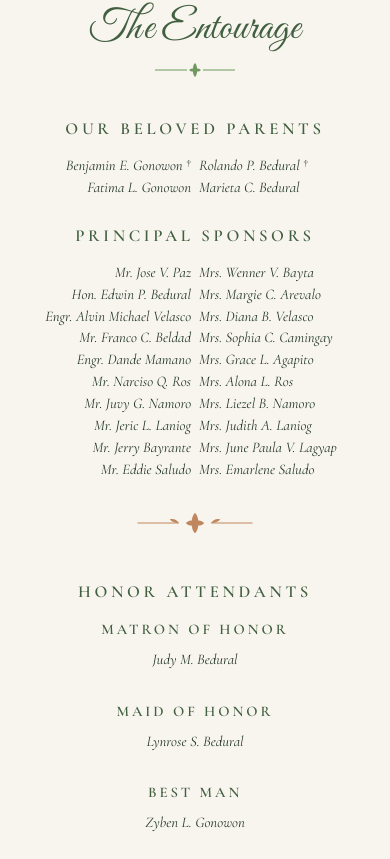
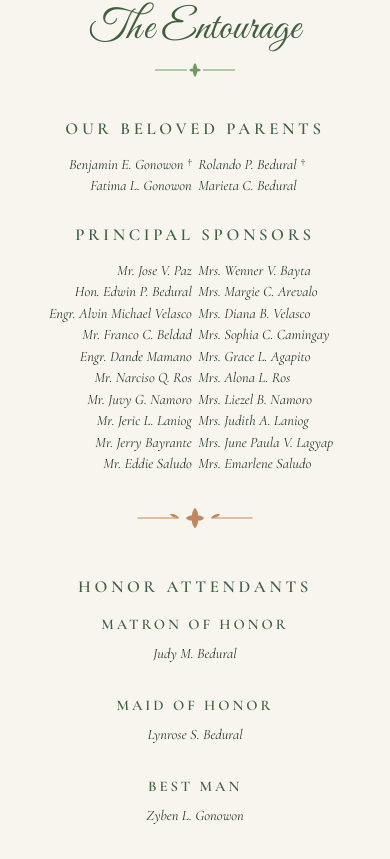
Before and after one commit to jedandsteph/rsvp, a plain HTML site: page index.html in a window 390 px wide. Shown: the part 2518-3377 px from the top of the page. Drawn offline with nearby package versions, Linux system fonts and the light colour scheme.

Commit message:
fix font

```diff
--- a/styles.css
+++ b/styles.css
@@ -1607,8 +1607,11 @@ a { color: inherit; text-decoration: none; }
   .gallery__grid { grid-template-columns: repeat(2, 1fr); }  /* 2-up on phones */
   /* phones: keep the 2-column mirror, tighten the centre gutter, and use a
      size that still fits the longest names (Cormorant is a narrow serif) */
-  .ent-two { gap: .9rem .5rem; }
-  .ent-list li, .ent-name { font-size: .92rem; line-height: 1.4; }
+  .ent-two { gap: .9rem .4rem; }
+  /* FLUID name size: scale with the screen width so long names (e.g.
+     "Engr. Alvin Michael Velasco") stay on ONE line on smaller phones too,
+     not just wide ones. Caps at .95rem so it never gets oversized. */
+  .ent-list li, .ent-name { font-size: clamp(.66rem, 3.7vw, .95rem); line-height: 1.4; }
   /* keep all 5 colour swatches on one line on phones */
   .attire__palette { gap: .5rem; flex-wrap: nowrap; }
   .swatch__dot { width: 46px; height: 46px; border-width: 2px; }
```
